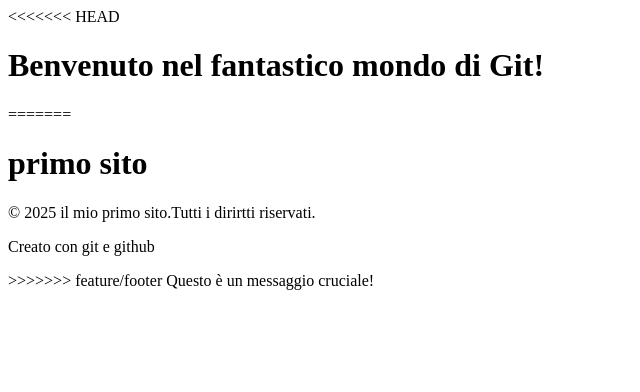
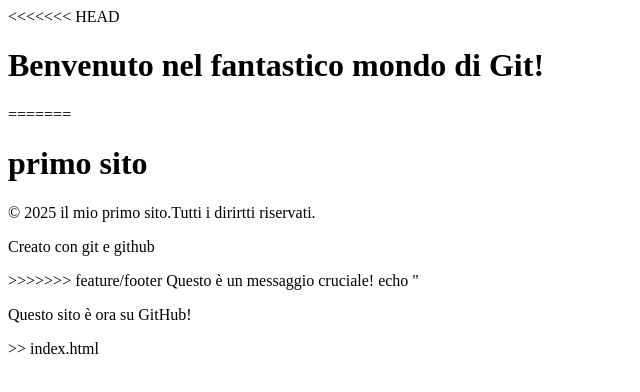
Before and after one commit to Tommaso-cambi/Primo-Sito-Web, a plain HTML site: page index.html in a window 1280 px wide. Shown: the whole page, without its empty margins (0-640 px from the left). Drawn offline with Linux system fonts and the light colour scheme.

Commit message:
aggiunta nota github al sito

```diff
--- a/index.html
+++ b/index.html
@@ -21,3 +21,4 @@
 	</body>
 </html>
 Questo è un messaggio cruciale!
+echo "<p>Questo sito è ora su GitHub!</p> >> index.html
```
